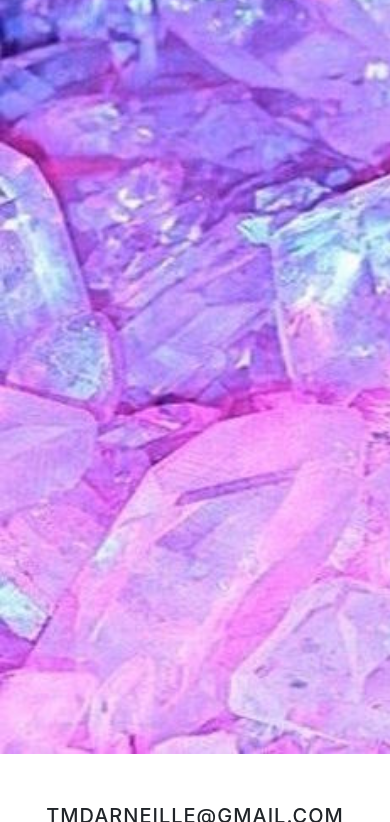
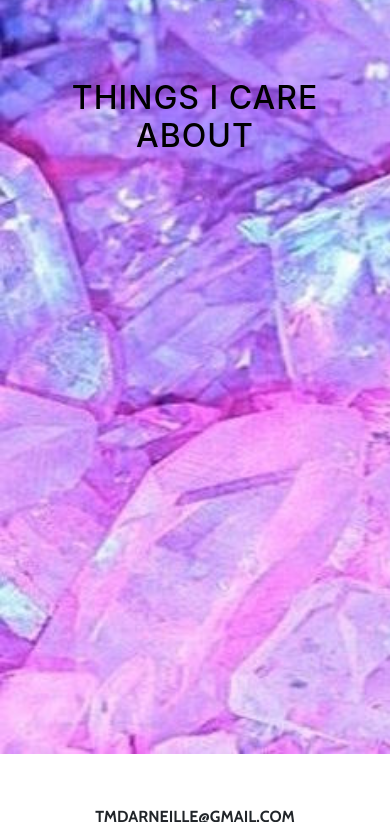
Before and after one commit to egarrett94/portfolio, a website with bundled scripts: page index.html in a window 390 px wide. Shown: the part 3971-4793 px from the top of the page. Built offline with nearby package versions, Linux system fonts and the light colour scheme.

Commit message:
responsive layout

```diff
--- a/css/grayscale.css
+++ b/css/grayscale.css
@@ -24,6 +24,13 @@ h6 {
   letter-spacing: 1px;
   text-transform: uppercase;
   font-size: 4rem;
+}
+
+#email {
+  font-family: 'Cabin', 'Helvetica Neue', Helvetica, Arial, sans-serif;
+  font-weight: 700;
+  text-transform: uppercase;
+  font-size: 2rem;
 }
 
 p {
@@ -211,9 +218,10 @@ a:focus, a:hover {
   height: 80%;
 }
 
-#contact {
+#interests {
   background: url("../img/crystals.jpg");
   background-size: cover;
+  color: black;
 }
 
 .download-section {
@@ -284,6 +292,9 @@ ul.banner-social-buttons {
   ul.banner-social-buttons li:last-child {
     margin-bottom: 0;
   }
+  #email {
+    font-size: 1rem
+  }
 }
 
 footer {
--- a/index.html
+++ b/index.html
@@ -46,6 +46,9 @@
               <a class="nav-link js-scroll-trigger" href="#resume">Resume</a>
             </li>
             <li class="nav-item">
+              <a class="nav-link js-scroll-trigger" href="#interests">Things I Care About</a>
+            </li>
+            <li class="nav-item">
               <a class="nav-link js-scroll-trigger" href="#foot">Contact</a>
             </li>
           </ul>
@@ -62,7 +65,7 @@
               <h1 class="brand-heading">Taylor Darneille</h1>
               <p class="intro-text">[Attractive sentence about my mad skills.]
                 <br><em>Throw an Einstein quote in here somewhere.</em></p>
-              <a href="#about" class="btn btn-circle js-scroll-trigger">
+              <a href="#manifesto" class="btn btn-circle js-scroll-trigger">
                 <i class="fa fa-angle-double-down animated"></i>
               </a>
             </div>
@@ -112,36 +115,21 @@
 
 
     <!-- Contact Section -->
-    <section id="contact" class="contact-section content-section">
-<!--       <div class="container">
+    <section id="interests" class="contact-section content-section">
+       <div class="container">
         <div class="row">
           <div class="col-lg-8 mx-auto">
-            <h2>Contact Me</h2>
-            <ul class="list-inline banner-social-buttons">
-              <li class="list-inline-item">
-                <a href="https://github.com/BlackrockDigital/startbootstrap" class="btn btn-default btn-lg">
-                  <i class="fa fa-github fa-fw"></i>
-                  <span class="network-name">Github</span>
-                </a>
-              </li>
-              <li class="list-inline-item">
-                <a href="https://plus.google.com/+Startbootstrap/posts" class="btn btn-default btn-lg">
-                  <i class="fa fa-linkedin-square fa-fw"></i>
-                  <span class="network-name">LinkedIn</span>
-                </a>
-              </li>
-            </ul>
+            <h2>Things I Care About</h2>
           </div>
-          <h3>email: tmdarneille@gmail.com</h3>
         </div>
       </div>
- -->    </section>
+    </section>
 
     <!-- Footer -->
     <footer id="foot">
       <div class="container-fluid">
         <div class="row align-items-center">
-          <div class="col"><h5>tmdarneille@gmail.com</h5></div>
+          <div class="col"><span id="email">tmdarneille@gmail.com</span></div>
           <div class="col">
             <a href="https://github.com/TaylorDarneille" class="btn btn-default btn-lg">
               <i class="fa fa-github fa-fw"></i>
```
